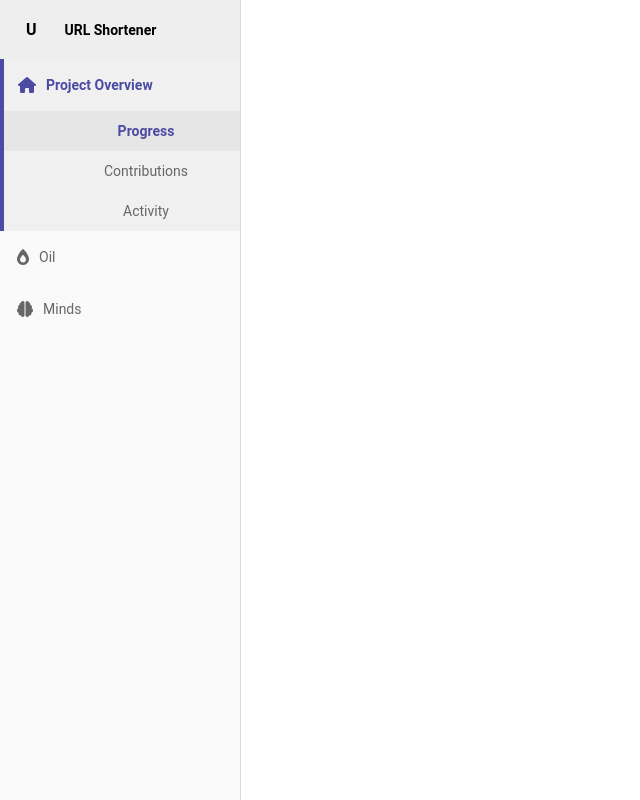
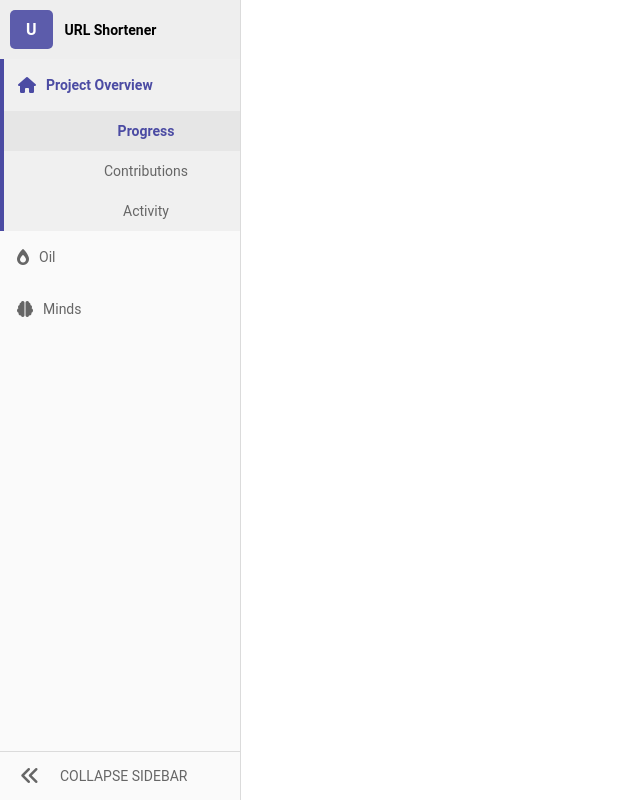
Before and after one commit to knotuteye/react-router-sidebar, a React (Create React App) app: page / in a window 1280 px wide. Shown: the whole page, without its empty margins (0-640 px from the left). Built offline with nearby package versions, Linux system fonts and the light colour scheme.

Commit message:
finished all logic and UI

```diff
--- a/src/components/Sidebar/Sidebar.css
+++ b/src/components/Sidebar/Sidebar.css
@@ -1,6 +1,33 @@
 .sidebar {
   background-color: #fafafa;
   min-height: 100vh;
-  width: 15rem;
   border-right: 1px solid #dbdbdb;
 }
+
+.collapse {
+  display: flex;
+  position: fixed;
+  bottom: 0;
+  border-top: 1px solid #dbdbdb;
+  cursor: pointer;
+  background-color: #fafafa;
+  font-size: 0.875rem;
+  color: #666666;
+  text-transform: uppercase;
+  height: 48px;
+  justify-content: space-evenly;
+  align-items: center;
+}
+
+.collapse:hover {
+  background-color: #dbdbdb;
+}
+
+.collapse > i {
+  flex: 1;
+  text-align: center;
+  font-size: 20px;
+}
+.collapse > p {
+  flex: 3;
+}
--- a/src/components/Sidebar/Sidebar.js
+++ b/src/components/Sidebar/Sidebar.js
@@ -5,39 +5,74 @@ import './Sidebar.css'
 
 export default function ({ sideBarObject, initialRoute }) {
   const [indexOfActiveTreeHeader, setIndexOfActiveTreeHeader] = useState(null)
-
-  function rebuildTree() {
+  const [isCollapsed, setIsCollapsed] = useState(false)
+  function rebuildTree(auxRoute) {
     sideBarObject.routeTree.forEach((routeTreeObject, index) => {
       routeTreeObject.children.forEach((routeTuple) => {
-        if (routeTuple.route == initialRoute) {
+        if (auxRoute) {
+          if (routeTuple.route === auxRoute) {
+            setIndexOfActiveTreeHeader(index)
+          }
+        } else if (routeTuple.route === initialRoute) {
           setIndexOfActiveTreeHeader(index)
         }
       })
     })
   }
-  useEffect(() => {
-    rebuildTree()
-  }, [])
+  useEffect(rebuildTree, [])
 
   return (
-    <div className="sidebar">
+    <div
+      className="sidebar"
+      style={{
+        width: isCollapsed ? '4rem' : '15rem',
+      }}
+    >
       <SidebarRoot
         routeTuple={{
           name: sideBarObject.header,
           route: sideBarObject.routeTree[0].children[0].route,
         }}
         headerOnCLick={rebuildTree}
+        collapsed={isCollapsed}
       ></SidebarRoot>
       {sideBarObject.routeTree.map((routeTreeObject, index) => (
         <Tree
+          collapsed={isCollapsed}
           key={index}
           routeTree={routeTreeObject}
-          showTree={index == indexOfActiveTreeHeader}
+          showTree={index === indexOfActiveTreeHeader}
           headerOnCLick={() => {
             setIndexOfActiveTreeHeader(index)
           }}
         ></Tree>
       ))}
+      <div
+        className="collapse"
+        onClick={() => {
+          setIsCollapsed(!isCollapsed)
+        }}
+        style={
+          isCollapsed
+            ? {
+                width: '4rem',
+              }
+            : {
+                width: '15rem',
+              }
+        }
+      >
+        <i
+          className={
+            isCollapsed
+              ? 'fas fa-angle-double-right'
+              : 'fas fa-angle-double-left'
+          }
+        ></i>
+        <p style={isCollapsed ? { display: 'none' } : { display: 'flex' }}>
+          Collapse sidebar
+        </p>
+      </div>
     </div>
   )
 }
--- a/src/components/Sidebar/SidebarRoot/SidebarRoot.css
+++ b/src/components/Sidebar/SidebarRoot/SidebarRoot.css
@@ -13,7 +13,8 @@
 }
 
 .sidebar-root > div {
-  background-color: #eeeeee;
+  background-color: #4b4ba3e3;
+  color: white;
   padding: 10px 16px;
   border-radius: 5px;
   margin-right: 12px;
--- a/src/components/Sidebar/SidebarRoot/SidebarRoot.js
+++ b/src/components/Sidebar/SidebarRoot/SidebarRoot.js
@@ -2,16 +2,19 @@ import React from 'react'
 import { NavLink } from 'react-router-dom'
 import './SidebarRoot.css'
 
-export default function ({ routeTuple, headerOnCLick }) {
+export default function ({ routeTuple, headerOnCLick, collapsed }) {
   return (
     <NavLink
       className="sidebar-root"
       activeClassName="active"
       to={routeTuple.route}
-      onClick={headerOnCLick}
+      onClick={() => {
+        headerOnCLick(routeTuple.route)
+      }}
+      style={collapsed ? { alignItems: 'center' } : {}}
     >
       <div>{routeTuple.name[0]}</div>
-      <p>{routeTuple.name}</p>
+      <p style={collapsed ? { display: 'none' } : {}}>{routeTuple.name}</p>
     </NavLink>
   )
 }
--- a/src/components/Sidebar/Tree/Tree.css
+++ b/src/components/Sidebar/Tree/Tree.css
@@ -56,6 +56,11 @@
   padding: 3px 0;
   box-shadow: 1px 1px 2px #c2c2c2;
 }
+
+.sidebar-tree > .collapsed {
+  left: calc(4rem + 2px);
+}
+
 .sidebar-tree > .flyout a {
   text-decoration: none;
   color: #303030;
--- a/src/components/Sidebar/Tree/Tree.js
+++ b/src/components/Sidebar/Tree/Tree.js
@@ -2,7 +2,7 @@ import React, { useState } from 'react'
 import { Link, NavLink } from 'react-router-dom'
 import './Tree.css'
 
-export default function ({ routeTree, showTree, headerOnCLick }) {
+export default function ({ routeTree, showTree, headerOnCLick, collapsed }) {
   const [showFlyout, setShowFlyout] = useState(false)
   return (
     <div className={`sidebar-tree ${showTree ? 'active' : ''}`}>
@@ -18,23 +18,45 @@ export default function ({ routeTree, showTree, headerOnCLick }) {
         onMouseLeave={() => {
           setTimeout(() => {
             setShowFlyout(false)
-          }, 100)
+          }, 50)
         }}
         style={{
           color: showTree ? '#4b4ba3' : '#666',
           fontWeight: showTree ? 'bold' : 'normal',
+          flex: 1,
         }}
       >
-        {routeTree.icon && <i className={`fas fa-${routeTree.icon}`}></i>}
-        <p>{routeTree.name}</p>
+        {routeTree.icon && (
+          <i
+            className={`fas fa-${routeTree.icon}`}
+            style={
+              collapsed
+                ? {
+                    flex: 1,
+                    textAlign: 'center',
+                  }
+                : {}
+            }
+          ></i>
+        )}
+        {!collapsed && <p>{routeTree.name}</p>}
       </Link>
 
       <div
-        className={showTree ? 'sub' : 'flyout'}
-        style={showFlyout && !showTree ? { display: 'flex' } : {}}
+        className={
+          showTree && !collapsed
+            ? 'sub'
+            : !collapsed
+            ? 'flyout'
+            : 'flyout collapsed'
+        }
+        style={
+          showFlyout && (!showTree || collapsed) ? { display: 'flex' } : {}
+        }
       >
-        {routeTree.children.map((routeTuple) => (
+        {routeTree.children.map((routeTuple, index) => (
           <NavLink
+            key={index}
             exact
             to={routeTuple.route}
             activeClassName="active"
```
